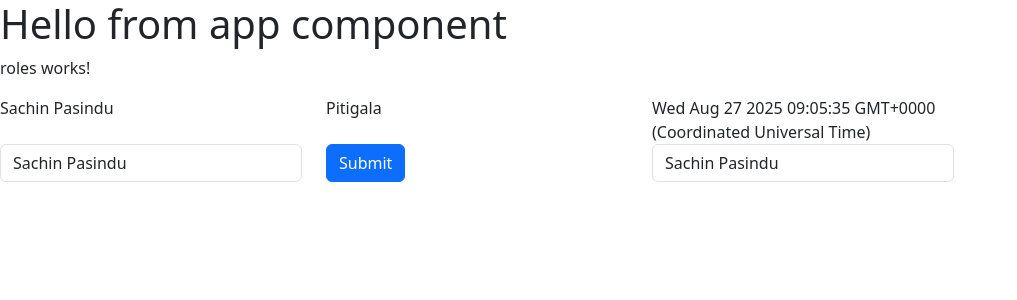
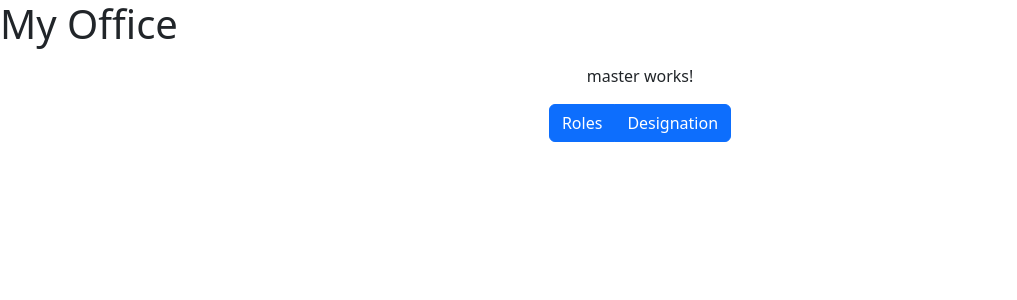
Before and after one commit to Derikklok/Angular-app-01, an Angular app: page / in a window 1280 px wide. Shown: the top 300 px of the page, without its empty margins (0-1017 px from the left). Built offline with nearby package versions, Linux system fonts and the light colour scheme.

Commit message:
Refactor app component to use MasterComponent, add new MasterComponent with tab functionality, and enhance RolesComponent with alert features.

```diff
--- a/src/app/app.component.html
+++ b/src/app/app.component.html
@@ -1,3 +1,3 @@
-<h1>Hello from app component</h1>
+<h1> My Office </h1>
 
-<app-roles></app-roles>
+<app-master></app-master>
--- a/src/app/app.component.ts
+++ b/src/app/app.component.ts
@@ -1,10 +1,11 @@
 import { Component } from '@angular/core';
 import { RouterOutlet } from '@angular/router';
 import { RolesComponent } from './components/roles/roles.component';
+import { MasterComponent } from './components/master/master.component';
 
 @Component({
   selector: 'app-root',
-  imports: [RolesComponent],
+  imports: [MasterComponent],
   templateUrl: './app.component.html',
   styleUrl: './app.component.css'
 })
--- a/src/app/app.config.ts
+++ b/src/app/app.config.ts
@@ -2,7 +2,12 @@ import { ApplicationConfig, provideZoneChangeDetection } from '@angular/core';
 import { provideRouter } from '@angular/router';
 
 import { routes } from './app.routes';
+import { provideHttpClient } from '@angular/common/http';
 
 export const appConfig: ApplicationConfig = {
-  providers: [provideZoneChangeDetection({ eventCoalescing: true }), provideRouter(routes)]
+  providers: [
+    provideHttpClient(),
+    provideZoneChangeDetection({ eventCoalescing: true }),
+    provideRouter(routes),
+  ],
 };
--- /dev/null
+++ b/src/app/components/master/master.component.html
@@ -0,0 +1,36 @@
+<p class="mt-3 text-center">master works!</p>
+
+<div class="row">
+  <div class="col-12 text-center">
+    <div class="btn-group">
+      <button
+        type="button"
+        class="btn btn-primary"
+        [ngClass]="currentComponent == 'Roles' ? 'btn-dark' : 'btn-primary'"
+        (click)="changeTab('Roles')"
+      >
+        Roles
+      </button>
+      <button
+        type="button"
+        class="btn btn-primary"
+        [ngClass]="
+          currentComponent == 'Designation' ? 'btn-dark' : 'btn-primary'
+        "
+        (click)="changeTab('Designation')"
+      >
+        Designation
+      </button>
+    </div>
+  </div>
+</div>
+
+<div class="row">
+  <div class="col-12" *ngIf="currentComponent == 'Roles'">
+    <app-roles></app-roles>
+  </div>
+
+  <div class="col-12" *ngIf="currentComponent == 'Designation'">
+    <app-designation></app-designation>
+  </div>
+</div>
--- /dev/null
+++ b/src/app/components/master/master.component.ts
@@ -0,0 +1,19 @@
+import { Component } from '@angular/core';
+import { RolesComponent } from '../roles/roles.component';
+import { DesignationComponent } from '../designation/designation.component';
+import { CommonModule } from '@angular/common';
+
+@Component({
+  selector: 'app-master',
+  imports: [RolesComponent, DesignationComponent,CommonModule],
+  templateUrl: './master.component.html',
+  styleUrl: './master.component.css'
+})
+export class MasterComponent {
+
+  currentComponent:string = "";
+
+  changeTab(tabName:string){
+    this.currentComponent = tabName;
+  }
+}
--- a/src/app/components/roles/roles.component.html
+++ b/src/app/components/roles/roles.component.html
@@ -1,4 +1,4 @@
-<p>roles works!</p>
+<p>roles works properly!</p>
 
 <div class="row">
     <div class="col-3">{{firstName}}</div>
@@ -17,3 +17,12 @@
       <input type="text" [(ngModel)]="firstName" class="form-control" placeholder="Enter something to view changes..">
     </div>
 </div>
+
+<div class="row mt-3">
+    <div class="col-3">
+        <button class="btn btn-success" (click)="showAlert()">Show Alert</button>
+    </div>
+    <div class="col-3">
+        <button class="btn btn-warning" (click)="showMessage('Parametarized message will be here')">Show message</button>
+    </div>
+</div>
--- a/src/app/components/roles/roles.component.ts
+++ b/src/app/components/roles/roles.component.ts
@@ -14,4 +14,12 @@ export class RolesComponent {
   isActive:boolean = false;
   currentDate : Date = new Date();
   inputType:string = "checkbox";
+
+  showAlert(){
+    alert("Alert works");
+  }
+
+  showMessage(message:string){
+    alert(message);
+  }
 }
```
Also changed, not shown: src/app/components/master/master.component.css (added), 1 other file (tests, documents, lock files or other folders).
